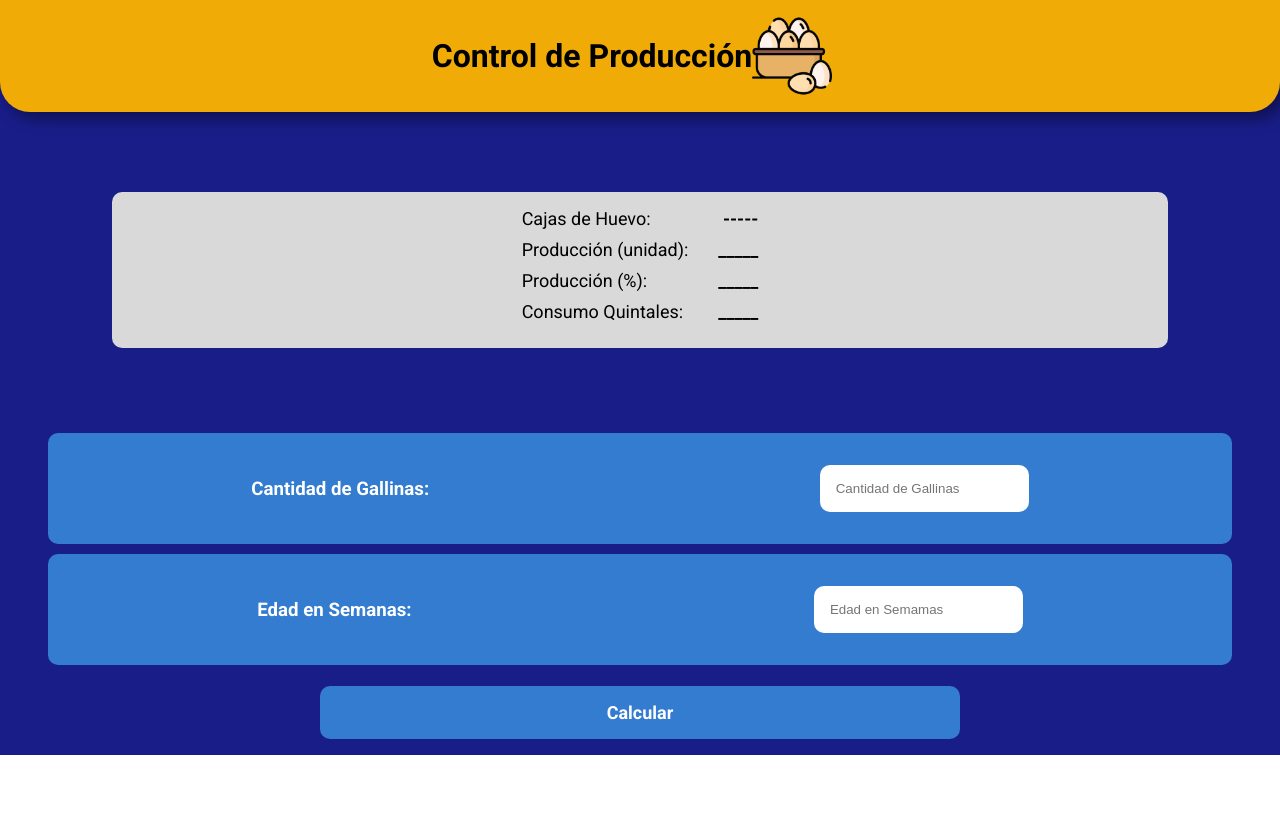
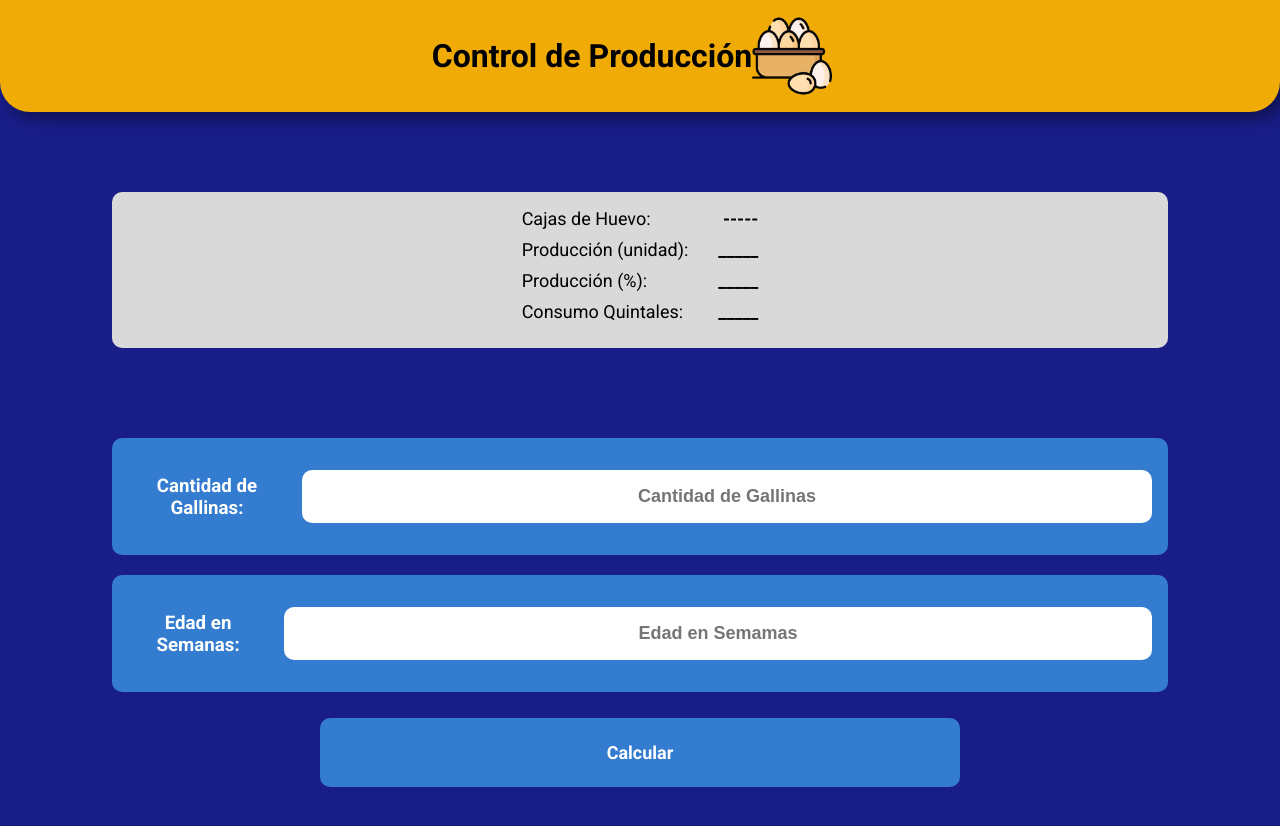
Before and after one commit to Noel1kt/Avicola, a React (Vite) app: page / in a window 1280 px wide. Shown: the top 826 px of the page. Before the commit the page ends 800 px from the top, so only its background shows below. Built offline with nearby package versions, Linux system fonts and the light colour scheme.

Commit message:
styles v.1

```diff
--- a/src/components/Form/Button/Button.css
+++ b/src/components/Form/Button/Button.css
@@ -1,7 +1,7 @@
 .Button {
     background-color: #337CCF;
     color: #FFFFFF;
-    padding: 1rem;
+    padding: 1.5rem;
     font-family: 'Roboto', sans-serif;
     width: 50%;
     margin: 1rem;
@@ -9,6 +9,7 @@
     border-style: none;
     font-size: 18px;
     font-weight: bold;
+    margin-bottom: 3rem;
 }
 
 .Button:hover{
--- a/src/components/Form/Inputs/Inputs.css
+++ b/src/components/Form/Inputs/Inputs.css
@@ -1,6 +1,6 @@
 .container{
     background-color: #337CCF;
-    margin: 5px;
+    margin: 10px;
     display: flex;
     flex-direction: row;
     padding: 1rem;
@@ -9,15 +9,19 @@
     color: #FFFFFF;
     border-radius: 10px;
     justify-content: space-around;
-    width: 90%;
+    width: 80%;
 }
 
 .Input {
+    width: 90%;
     padding: 1rem;
     margin: 1rem;
     margin-right: 0%;
     border-radius: 10px;
     border-style: none;
+    font-size: 18px;
+    font-weight: bold;
+    text-align: center;
 }
 
 .Title{
```
